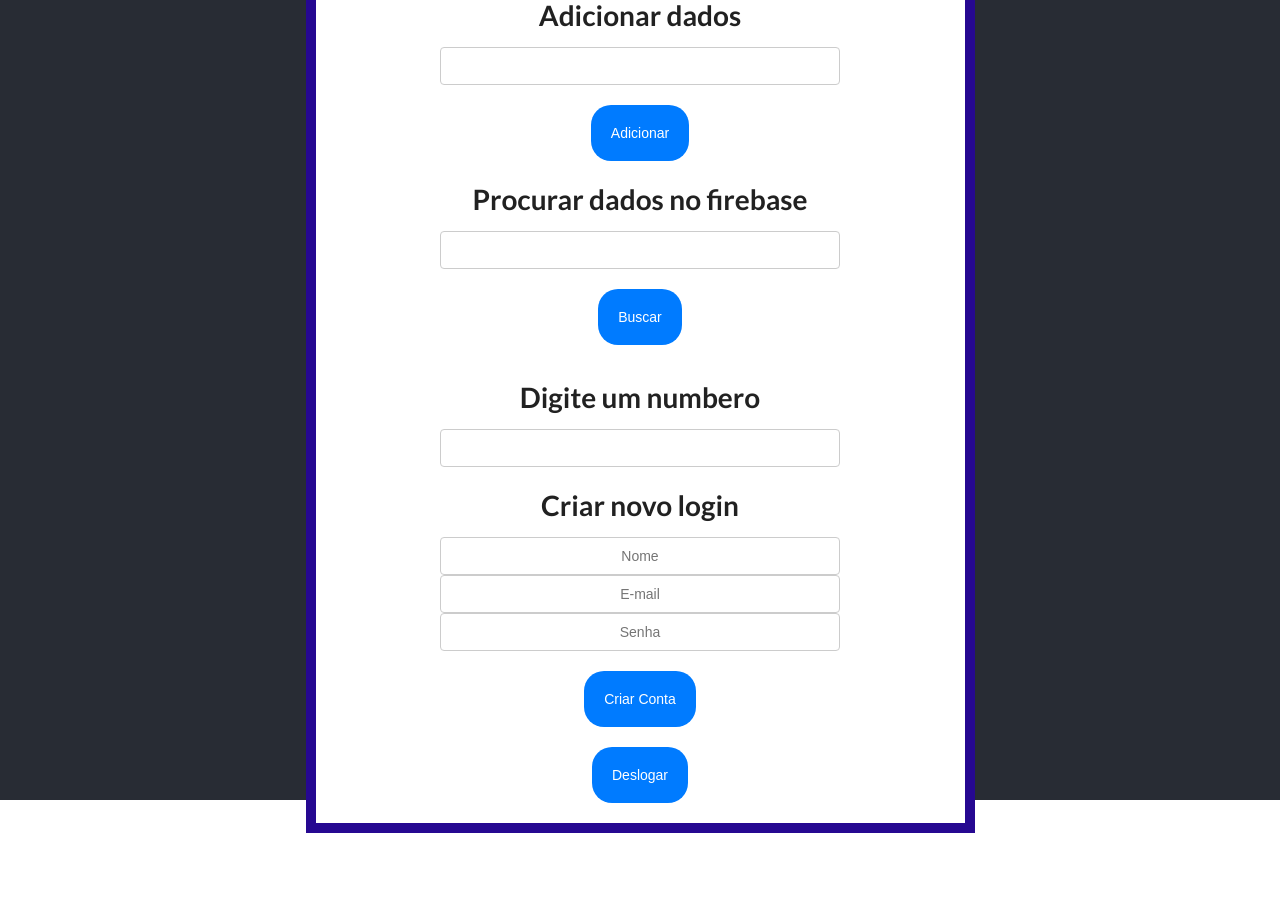
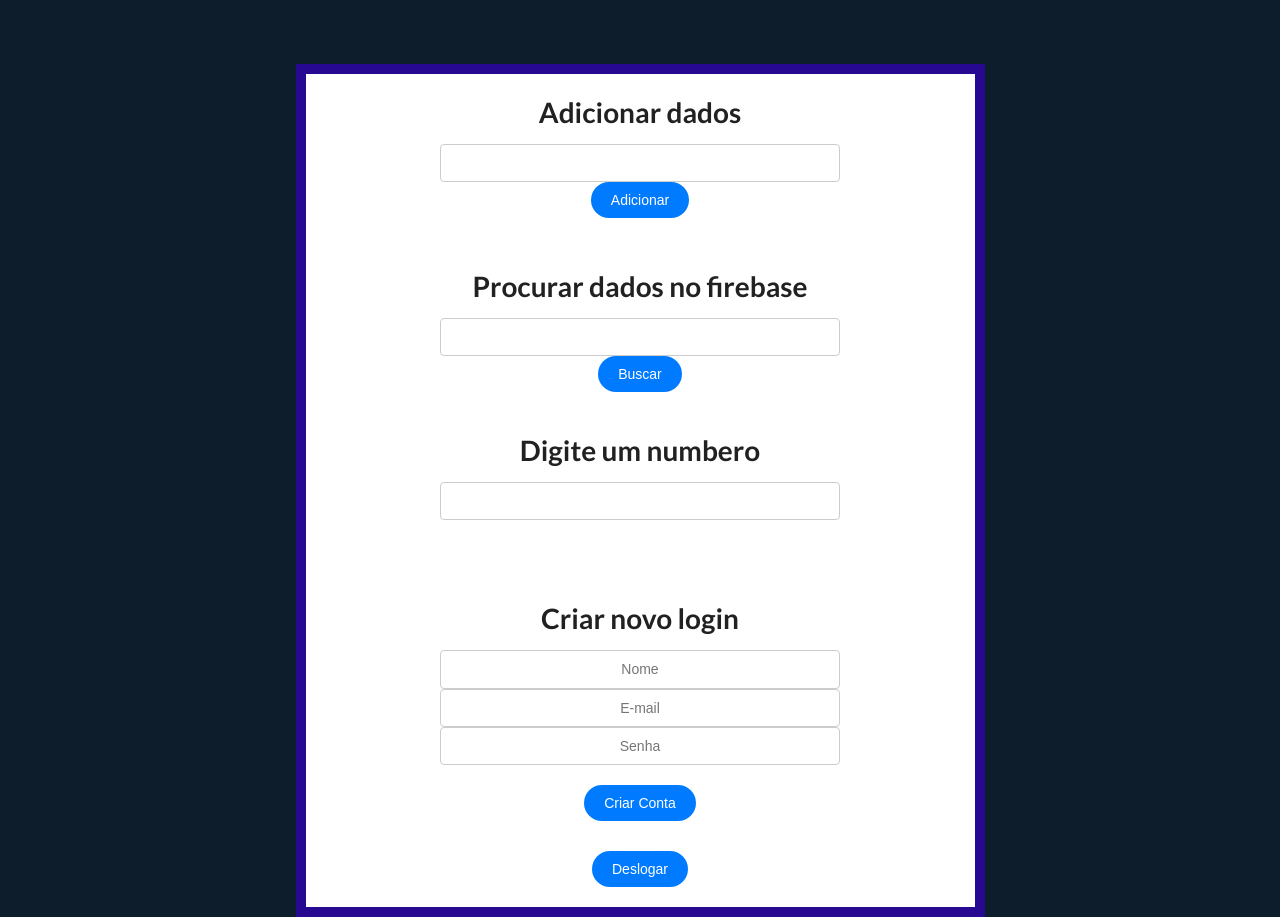
Before and after one commit to jacsonpbvip/my-App, a React (Create React App) app: page /Logado in a window 1280 px wide. Before the commit the page ends 833 px from the top, so only its background shows below. Built offline with nearby package versions, Linux system fonts and the light colour scheme.

Commit message:
Quinto Commit

```diff
--- a/src/App.css
+++ b/src/App.css
@@ -17,7 +17,7 @@
 }
 
 .App-header {
-  background-color: #282c34;
+  align-items: center;
   min-height: 100vh;
   display: flex;
   flex-direction: column;
@@ -25,6 +25,8 @@
   justify-content: center;
   font-size: calc(10px + 2vmin);
   color: white;
+  margin: 0;
+
 }
 
 .App-link {
@@ -42,20 +44,26 @@
 }
 
 .main {
-  background-color: #282c34;
+  background-color: #0e1d2c;
   display: flex;
   justify-content: center;
   align-items: center;
-  height: 100vh;
+  height: 100%;
 }
-.main-header{
+
+.main-header {
+  align-items: center;
   font-family: 'Montserrat', sans-serif;
 }
+
 .login-container {
+  margin-top:5%;
   background-color: #fff;
   border: 10px solid rgb(38, 8, 145);
   padding: 20px;
   text-align: center;
+  position: relative;
+  z-index: 9999;
 }
 
 h1 {
@@ -72,26 +80,68 @@ label {
 input {
   text-align: center;
   padding: 10px;
-  margin-bottom: 20px;
   width: 100%;
   max-width: 400px;
   border-radius: 4px;
   border: 1px solid #ccc;
   font-size: 16px;
+  margin-bottom: 15px;
+  margin-top: 15px;
+  align-items: centera;
 }
 
 button {
-  margin-top: 50px;
-  padding: 20px 20px;
+  padding: 10px 20px;
   background-color: #007bff;
   color: #fff;
   border-radius: 20px;
   border: none;
   font-size: 12px;
   cursor: pointer;
+
 }
 
+.show-Table {
+  margin-top: 15px;
+  display: flex;
+  text-align: center;
+}
 
-.login-container form button {
-  margin-top: 20px;
+table {
+  border-collapse: collapse;
+  width: 80%;
+  margin: 0 auto;
 }
+
+th {
+  margin-top: 10px;
+  background-color: #ddd;
+  font-weight: bold;
+}
+
+tr {
+  display: flex;
+  flex-direction: row;
+  align-items: center;
+  justify-content: center;
+}
+
+tr:nth-child(even) {
+  background-color: #f2f2f2;
+}
+
+.fadeIn {
+  animation: fadeIn ease 1s;
+}
+.digitar-numero {
+  margin: 20px 0;
+  padding: 10px;
+}
+.criar-login{
+  margin: 20px 0;
+  padding: 10px;
+}
+.procurar-firebase{
+  margin: 20px 0;
+  padding: 10px;
+}
--- a/src/App.js
+++ b/src/App.js
@@ -3,6 +3,7 @@ import { BrowserRouter as Router, Route, Switch } from 'react-router-dom';
 import './App.css';
 import Login from './login';
 import Logado from './logado';
+
 
 function App() {
   return (
@@ -18,7 +19,7 @@ function App() {
           <Route path="/Login">
             <Login />
           </Route>
-          </Switch>
+        </Switch>
       </Router>
     </div>
   );
--- a/src/logado.js
+++ b/src/logado.js
@@ -15,6 +15,10 @@ function Home() {
     const [signUpError, setSignUpError] = useState(null);
     const [number, setNumber] = useState('');
     const history = useHistory();
+    const [isLoading, setIsLoading] = useState(false);
+    const [isButtonClicked, setIsButtonClicked] = useState(false);
+
+
 
     const handleLogout = () => {
         auth.signOut();
@@ -33,20 +37,46 @@ function Home() {
     };
 
     const handleSearch = async (e) => {
-        if (searchValue.length > 0) {
         e.preventDefault();
-            const querySnapshot = await firestore.collection('values').where('value', '==', searchValue).get();
-            const result = [];
+        setIsLoading(true);
+        setIsButtonClicked(true);
+
+        const querySnapshot = await firestore
+            .collection('values')
+            .where('value', '==', searchValue)
+            .get();
+
+        const results = [];
         querySnapshot.forEach((doc) => {
-                result.push({
-                    id: doc.id,
-                    ...doc.data(),
+            results.push({ id: doc.id, ...doc.data() });
         });
-            });
-            setSearchResult(result);
-            setSearchValue('');
+
+        setSearchResult(results);
+        setIsLoading(false);
+    };
+
+    const showTable = () => {
+        return (
+            <table>
+                <thead>
+                    <tr>
+                        <th>    ID    </th>
+                        <th>    Value    </th>
+                    </tr>
+                </thead>
+                <tbody>
+                    {searchResult.map((result) => (
+                        <tr key={result.id}>
+                            <td>{result.id}</td>
+                            <td>{result.value}</td>
+                        </tr>
+                    ))}
+                </tbody>
+            </table>
+        );
     }
-    };
+
+
 
     const handleSignUp = async (e) => {
         e.preventDefault();
@@ -67,54 +97,70 @@ function Home() {
             <div>
                 <h1>Adicionar dados</h1>
                 <form onSubmit={handleSubmit}>
+                    <div className="imput">
                         <input type="text" value={value} onChange={(e) => setValue(e.target.value)} />
-                    <br></br>
+                    </div>
+                    <div className="button">
                         <button type="submit">Adicionar</button>
+                    </div>
                 </form>
             </div>
             <br></br>
-            <div>
+            <div className="procurar-firebase">
                 <h1>Procurar dados no firebase</h1>
                 <form onSubmit={handleSearch}>
-                    <input type="text" value={searchValue} onChange={(e) => setSearchValue(e.target.value)} />
-                    <br></br>
-                    <button type="submit">Buscar</button>
-                    <br></br>
-                    <ul>
-                        {searchResult.length > 0 && searchValue != null ? (
-                            <p>Valor encontrado: {searchResult[0].value}</p>
-                        ) : (
-                            <p></p>
+                    <div className="imput">
+                        <input className="input"
+                            type="text"
+                            value={searchValue}
+                            onChange={(e) => setSearchValue(e.target.value)}
+                        /></div>
+
+                    <div className="button">
+                        <button type="submit" disabled={isLoading}>
+                            Buscar
+                        </button>
+                    </div>
+                </form>
+
+                {isLoading && <div className="loading">Carregando...</div>}
+
+                {isButtonClicked && !isLoading && searchValue && searchResult.length === 0 && (
+                    <p>Valor não encontrado</p>
                 )}
-                    </ul>
-                </form>
+
+                {!isLoading && searchResult.length > 0 && showTable()}
             </div>
-            <br></br>
-            <div>
+            <div className="digitar-numero">
                 <h1>Digite um numbero</h1>
+                <div className="imput">
                     <input type="number" value={number} onChange={handleInputChange} />
-                <br />
+                </div>
                 {number && <p>{numberToWords.toWords(number)}</p>}
             </div>
             <br></br>
-            <div>
+            <div className="criar-login">
                 <h1>Criar novo login</h1>
                 <form onSubmit={handleSignUp}>
+                    <div className="imput">
                         <input type="text" value={displayName} onChange={(e) => setDisplayName(e.target.value)} placeholder="Nome" />
                         <input type="email" value={email} onChange={(e) => setEmail(e.target.value)} placeholder="E-mail" />
                         <input type="password" value={password} onChange={(e) => setPassword(e.target.value)} placeholder="Senha" />
+                    </div>
                     <br></br>
+                    <div className="button">
                         <button type="submit">Criar Conta</button>
+                    </div>
                 </form>
 
                 {signUpError && <p>Erro ao criar conta: {signUpError.message}</p>}
             </div>
-            <br></br>
-            <div>
+
+            <div className="button">
                 <button onClick={handleLogout}>Deslogar</button>
             </div>
         </div>
     );
 }
 
-export default Home ;
+export default Home;
```
Lines whose indentation alone changed are shown as unchanged.
